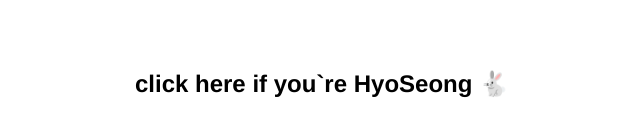
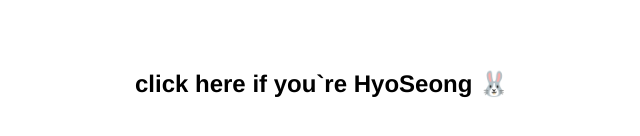
Before and after one commit to zhambalov/quiz-for-my-girl, a plain HTML site: page index.html in a window 1280 px wide. Shown: the part 230-366 px from the top of the page, 318-958 px from the left. Drawn offline with Linux system fonts and the light colour scheme.

Commit message:
one more updatik

```diff
--- a/index.html
+++ b/index.html
@@ -9,7 +9,7 @@
 </head>
 <body>
     <div>
-        <h2 id="start-quiz">click here if you`re HyoSeong &#128007;</h2>
+        <h2 id="start-quiz">click here if you`re HyoSeong 🐰</h2>
         <div id="quiz-container"></div>
         <div id="result"></div>
     </div>
```
